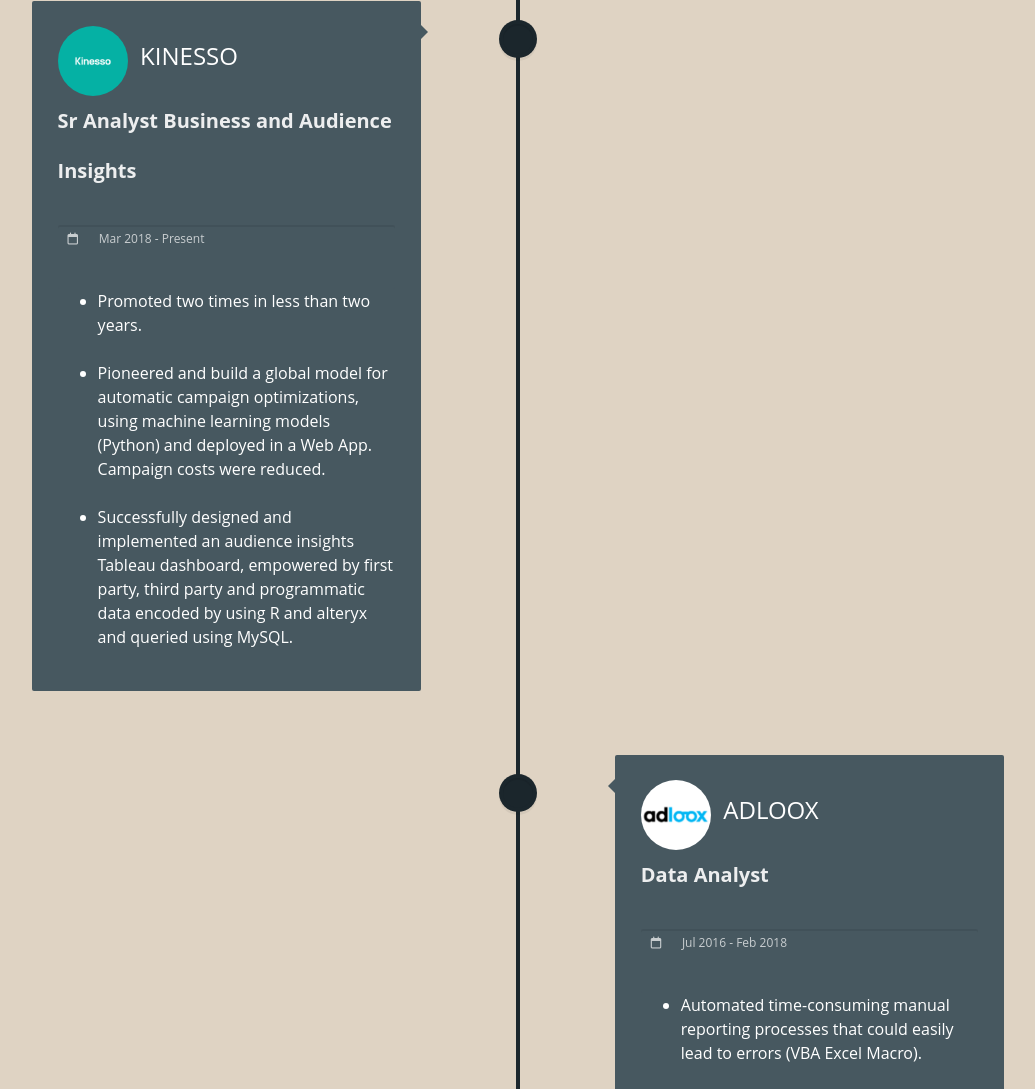
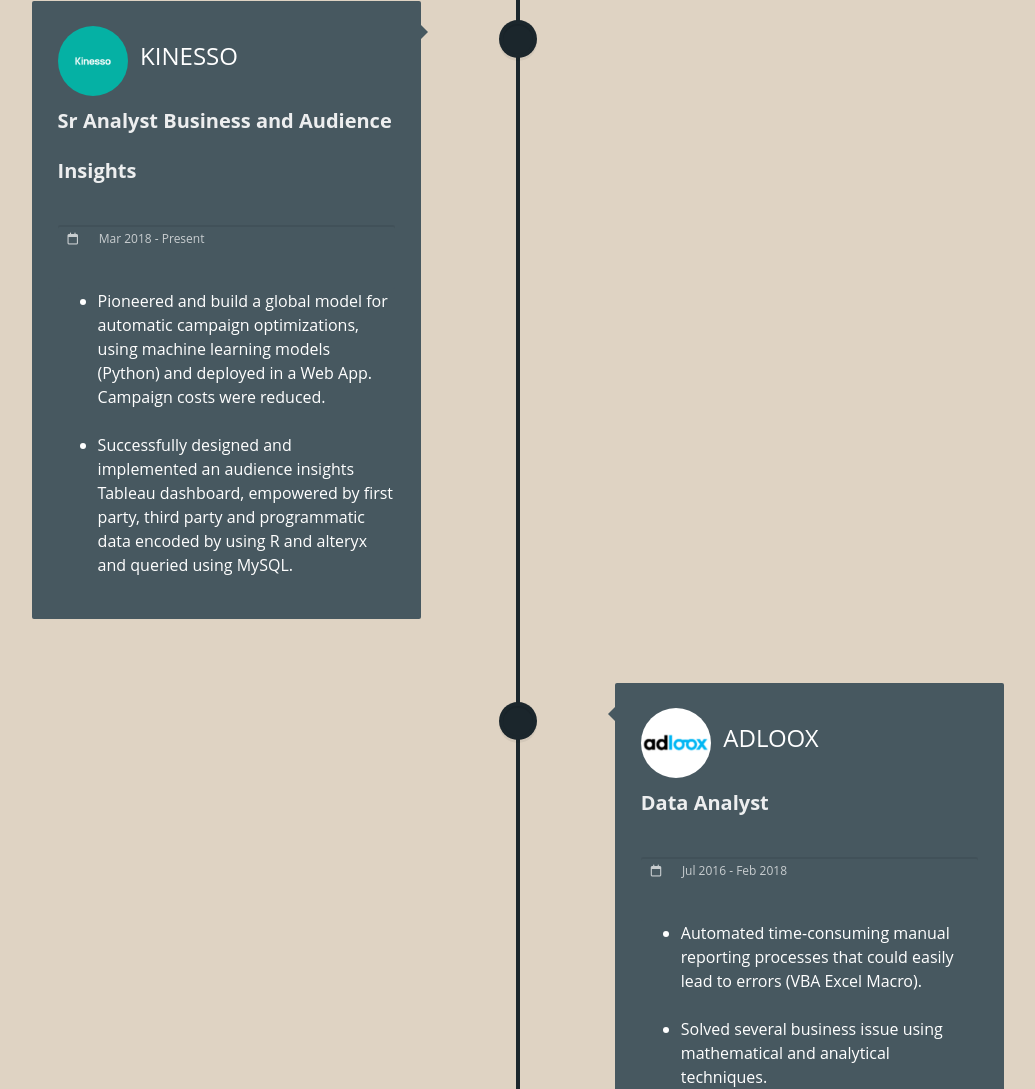
Before and after one commit to diegobettega/CV, a plain HTML site: page index.html in a window 1280 px wide. Shown: the part 1600-2689 px from the top of the page, without its empty margins (122-1157 px from the left). Drawn offline with nearby package versions, Linux system fonts and the light colour scheme.

Commit message:
Add files via upload

```diff
--- a/index.html
+++ b/index.html
@@ -184,8 +184,6 @@
           </span>
         </div>
         <ul class="a">
-          <li>Promoted two times in less than two years.</li>
-          <br>
           <li>Pioneered and build a global model for automatic campaign optimizations, using machine learning models (Python) and deployed in a Web App. Campaign costs were reduced.</li>
           <br>
           <li>Successfully designed and implemented an audience insights Tableau dashboard, empowered by first party, third party and programmatic data encoded by using R and alteryx and queried using MySQL.
```
